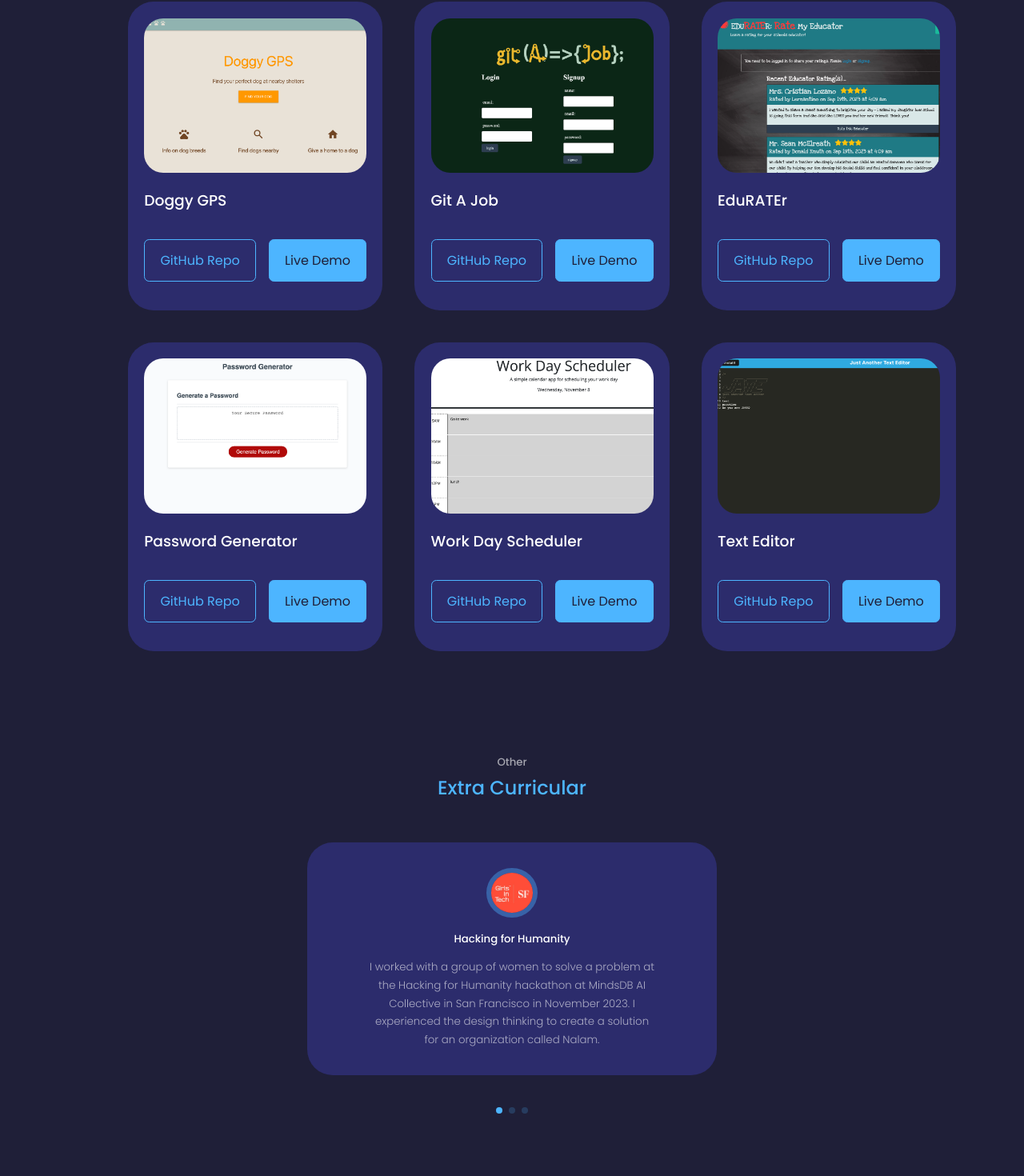
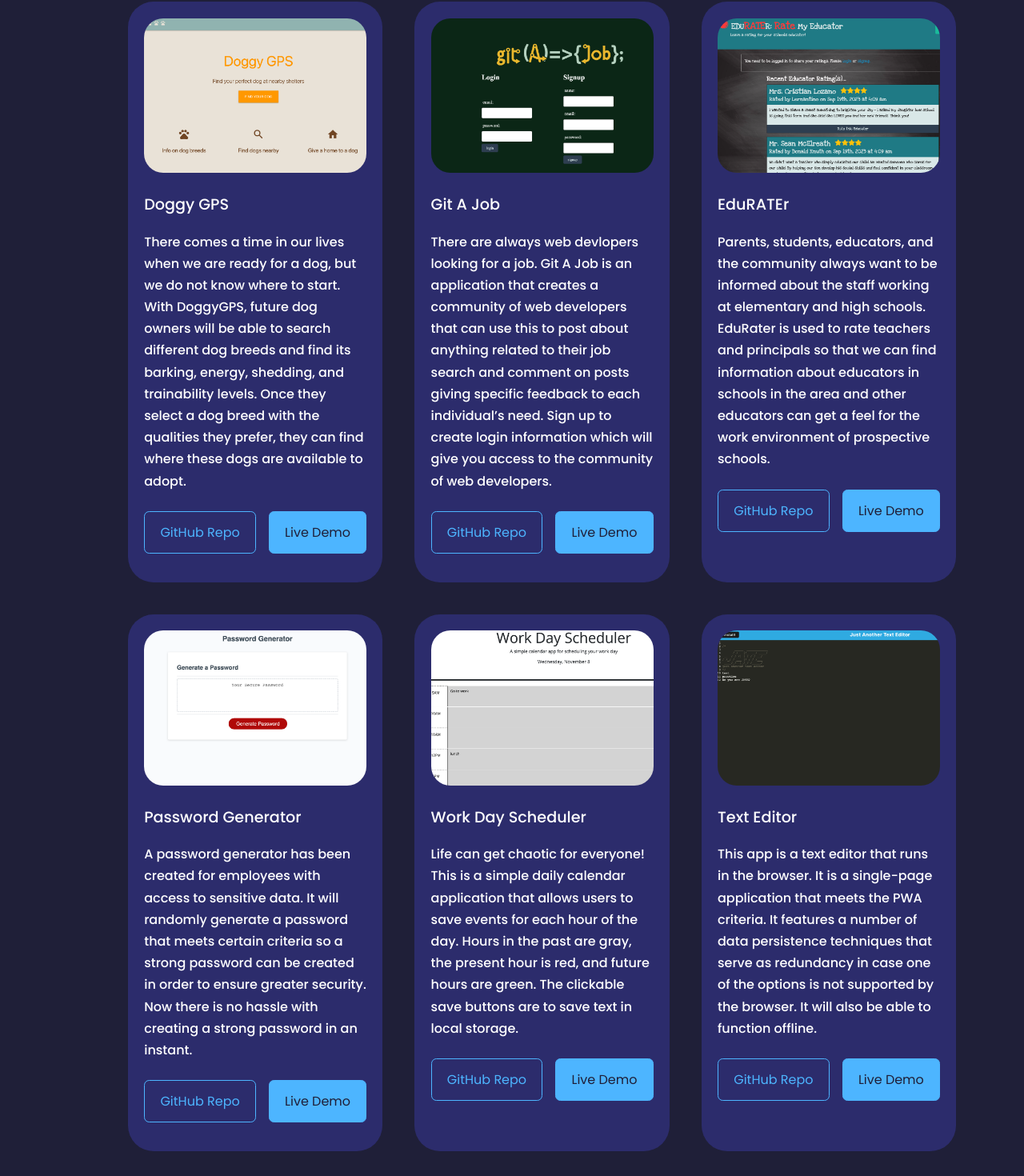
Before and after one commit to kristinehkim/react-portfolio, a React (Create React App) app: page / in a window 1280 px wide. Shown: the part 2672-4142 px from the top of the page at 80% size. Built offline with nearby package versions, Linux system fonts and the light colour scheme.

Commit message:
added descriptions to portfolio items

```diff
--- a/src/components/portfolio/Portfolio.jsx
+++ b/src/components/portfolio/Portfolio.jsx
@@ -13,42 +13,48 @@ const data = [
     image: DOGGYGPS,
     title: 'Doggy GPS',
     github: 'https://github.com/kristinehkim/doggygps',
-    demo: 'https://kristinehkim.github.io/doggygps/'
+    demo: 'https://kristinehkim.github.io/doggygps/',
+    desc: 'There comes a time in our lives when we are ready for a dog, but we do not know where to start. With DoggyGPS, future dog owners will be able to search different dog breeds and find its barking, energy, shedding, and trainability levels.  Once they select a dog breed with the qualities they prefer, they can find where these dogs are available to adopt.'
   },
   {
     id: 2,
     image: GITAJOB,
     title: 'Git A Job',
     github: 'https://github.com/kristinehkim/git-a-job',
-    demo: 'https://lit-dawn-72869-0437fa1dd280.herokuapp.com/login'
+    demo: 'https://lit-dawn-72869-0437fa1dd280.herokuapp.com/login',
+    desc: 'There are always web devlopers looking for a job. Git A Job is an application that creates a community of web developers that can use this to post about anything related to their job search and comment on posts giving specific feedback to each individual’s need.  Sign up to create login information which will give you access to the community of web developers.'
   },
   {
     id: 3,
     image: EDURATER,
     title: 'EduRATEr',
     github: 'https://github.com/kristinehkim/edurater',
-    demo: 'https://damp-wildwood-31060-690d212e58d9.herokuapp.com/'
+    demo: 'https://damp-wildwood-31060-690d212e58d9.herokuapp.com/',
+    desc:'Parents, students, educators, and the community always want to be informed about the staff working at elementary and high schools. EduRater is used to rate teachers and principals so that we can find information about educators in schools in the area and other educators can get a feel for the work environment of prospective schools.'
   },
   {
     id: 4,
     image: PASSWORD,
     title: 'Password Generator',
     github: 'https://github.com/kristinehkim/password-generator',
-    demo: 'https://kristinehkim.github.io/password-generator/'
+    demo: 'https://kristinehkim.github.io/password-generator/',
+    desc: ' A password generator has been created for employees with access to sensitive data. It will randomly generate a password that meets certain criteria so a strong password can be created in order to ensure greater security.  Now there is no hassle with creating a strong password in an instant.'
   },
   {
     id: 5,
     image: SCHEDULER,
     title: 'Work Day Scheduler',
     github: 'https://github.com/kristinehkim/work-day-scheduler',
-    demo: 'https://kristinehkim.github.io/work-day-scheduler/'
+    demo: 'https://kristinehkim.github.io/work-day-scheduler/',
+    desc: 'Life can get chaotic for everyone! This is a simple daily calendar application that allows users to save events for each hour of the day.  Hours in the past are gray, the present hour is red, and future hours are green.  The clickable save buttons are to save text in local storage.'
   },
   {
     id: 6,
     image: TEXT,
     title: 'Text Editor',
     github: 'https://github.com/kristinehkim/text-editor',
-    demo: 'https://ancient-basin-84021-467278b42de0.herokuapp.com/'
+    demo: 'https://ancient-basin-84021-467278b42de0.herokuapp.com/',
+    desc:'This app is a text editor that runs in the browser. It is a single-page application that meets the PWA criteria. It features a number of data persistence techniques that serve as redundancy in case one of the options is not supported by the browser. It will also be able to function offline.'
   }
 ]
 
@@ -60,13 +66,14 @@ const Portfolio = () => {
 
       <div className='container portfolio__container'>
         {
-          data.map(({ id, image, title, github, demo }) => {
+          data.map(({ id, image, title, github, demo, desc }) => {
             return (
               <article key={id} className='portfolio__item'>
                 <div className='portfolio__item-image'>
                   <img src={image} alt={title} />
                 </div>
                 <h3>{title}</h3>
+                <h4>{desc}</h4>
                 <div className='portfolio__item-cta'>
                   <a href={github} className='btn' target='blank'>GitHub Repo</a>
                   <a href={demo} className='btn btn-primary' target='blank'>Live Demo</a>
--- a/src/components/portfolio/portfolio.css
+++ b/src/components/portfolio/portfolio.css
@@ -23,7 +23,12 @@
 }
 
 .portfolio__item h3 {
-    margin: 1.2rem 0 2rem;
+  margin: 1.5rem 0 1rem; /* Adjusted margin for better spacing */
+  font-size: 1.2rem; /* Adjusted font-size for titles */
+}
+
+.portfolio__item h4 {
+  margin-bottom: 1.5rem; /* Increased margin-bottom for description */
 }
 
 .portfolio__item-cta {
@@ -31,6 +36,8 @@
     gap: 1rem;
     margin-bottom: 1rem;
 }
+
+
 
 /* MEDIA QUERIES (MEDIUM DEVICES) */
 @media screen and (max-width: 1024px) {
```
